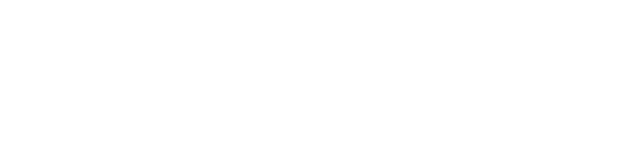
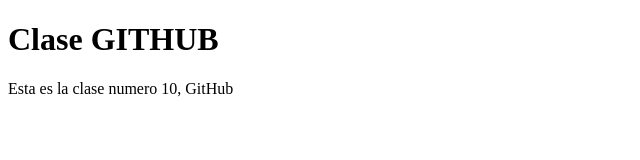
Before and after one commit to aayesanchez/GITHUB, a plain HTML site: page index.html in a window 1280 px wide. Shown: the whole page, without its empty margins (0-640 px from the left). Drawn offline with Linux system fonts and the light colour scheme.

Commit message:
segundo commit

```diff
--- a/index.html
+++ b/index.html
@@ -6,7 +6,15 @@
     <meta name="viewport" content="width=device-width, initial-scale=1.0">
     <title>Document</title>
 </head>
+<header>
+    <h1>Clase GITHUB</h1>
+</header>
+
 <body>
+
+    <p>
+        Esta es la clase numero 10, GitHub
+    </p>
 
 </body>
 </html>
```
